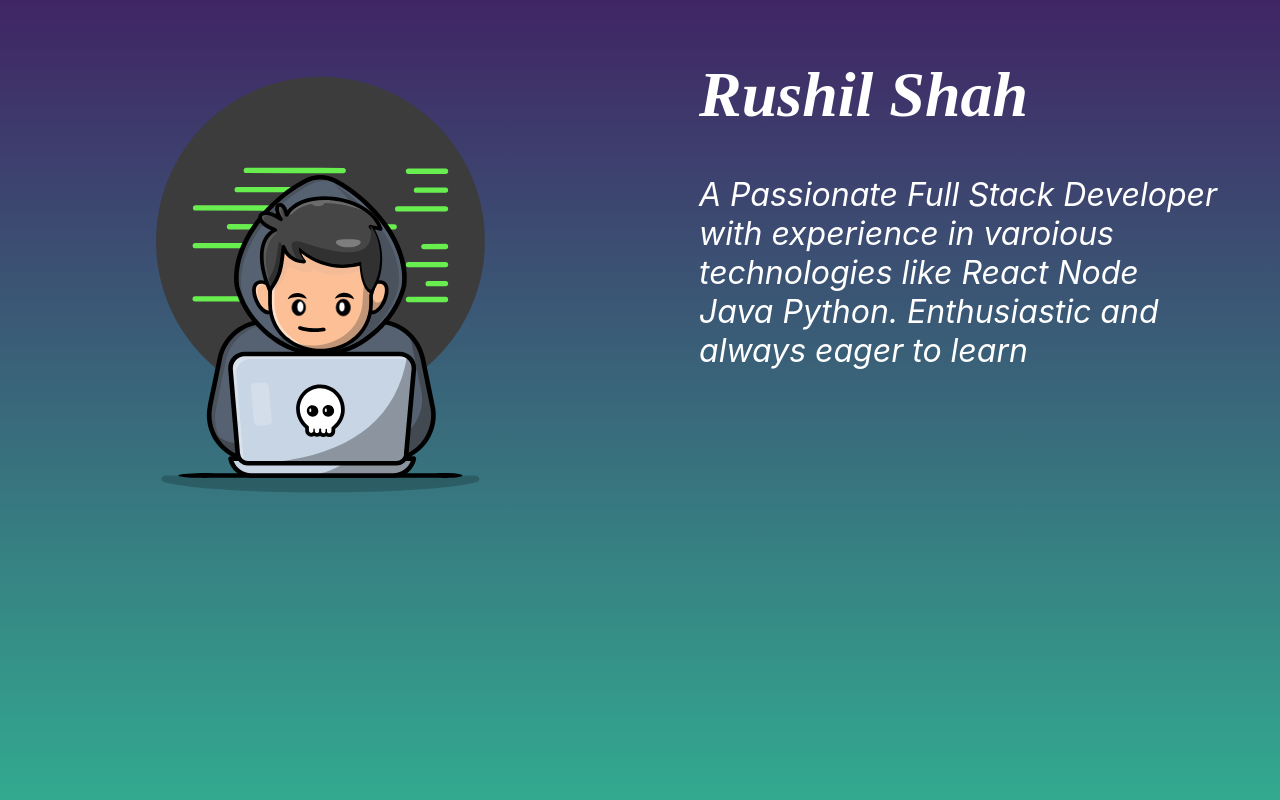
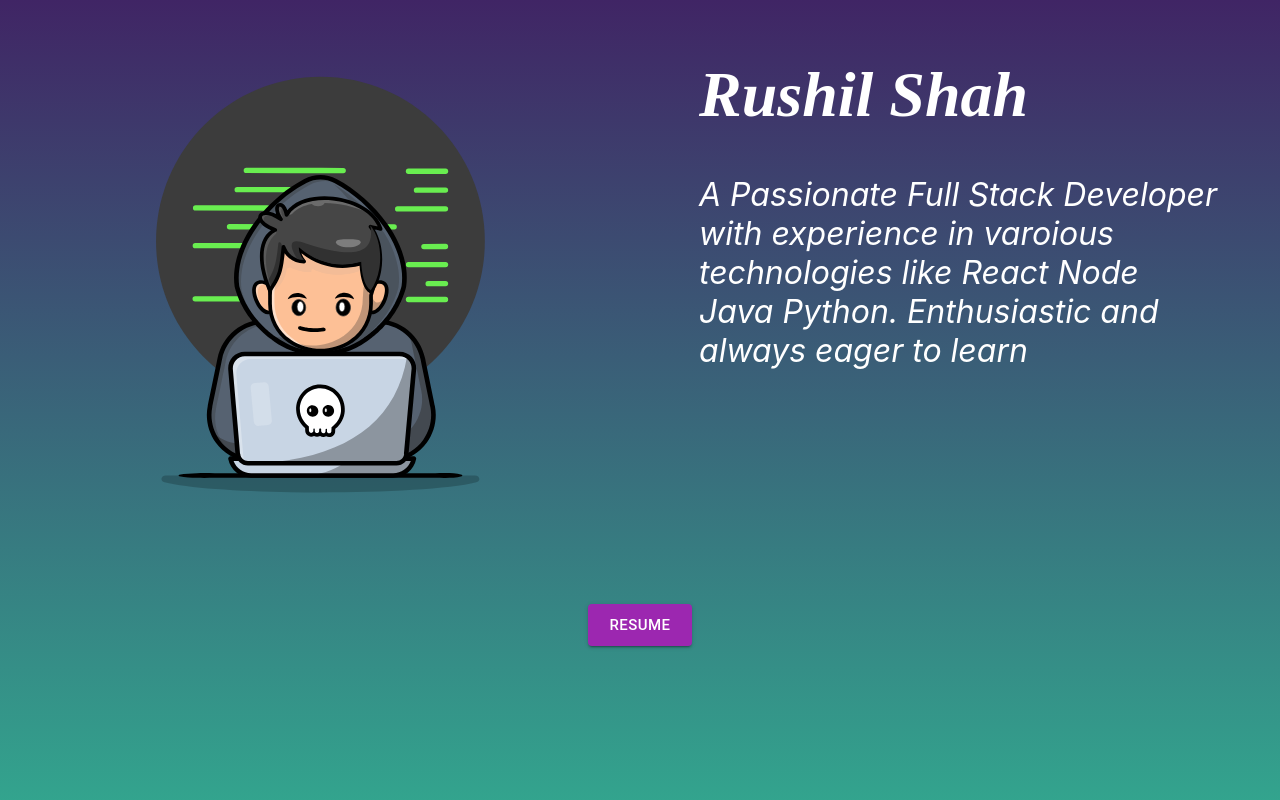
Before and after one commit to rushil1999/portfolio, a React (Create React App) app: page / in a window 1280 px wide. Shown: the top 800 px of the page. Built offline with nearby package versions, Linux system fonts and the light colour scheme.

Commit message:
added resume

```diff
--- a/src/components/Introduction/index.js
+++ b/src/components/Introduction/index.js
@@ -1,4 +1,4 @@
-import { Container, Stack } from '@mui/material';
+import { Button, Container, Stack } from '@mui/material';
 import React from 'react';
 import CodingSVGElement from '../codingSVGElement';
 import { peronalDetails } from './utils/personalDetails';
@@ -6,6 +6,9 @@ import { contentStyle, introductionCardBackngroundStyle } from '../../styles/int
 
 const Introduction = () => {
   const { name, summary } = peronalDetails;
+  const redirectToResumePage = () => {
+    window.open('https://rushil1999.github.io/portfolio/Resume.pdf', "_blank", "noreferrer");
+  }
   return (
     <div
       style={introductionCardBackngroundStyle}>
@@ -24,6 +27,9 @@ const Introduction = () => {
           </div>
         </Container>
       </Stack>
+      <div style={{ textAlign: 'center' }}>
+        <Button onClick={redirectToResumePage} size="large" variant="contained" color="secondary" >Resume</Button>
+      </div>
     </div >
   );
 
--- a/src/components/Skills/index.js
+++ b/src/components/Skills/index.js
@@ -1,5 +1,4 @@
 import React from 'react';
-import SocialMediaSVGElement from '../socialMediaSVGElement';
 import { Card, Container, Stack } from '@mui/material';
 import { skillsCardBackgroundStyle, skillsSectionStyle } from '../../styles/skills';
 import { experienceTitleStyle } from '../../styles/experience';
```
Also changed, not shown: 1 other file (tests, documents, lock files or other folders).
